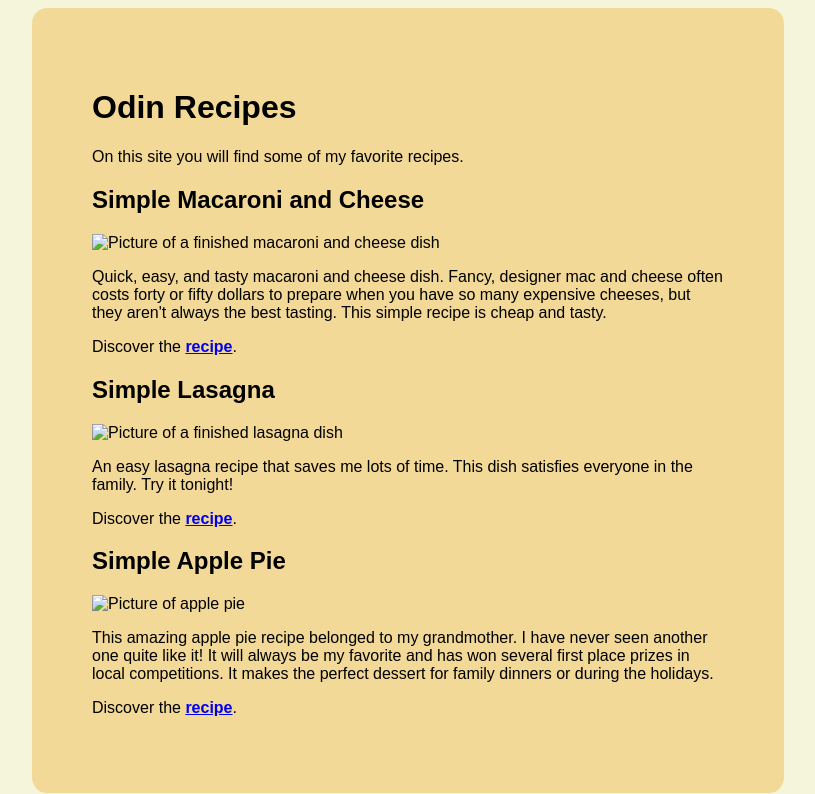
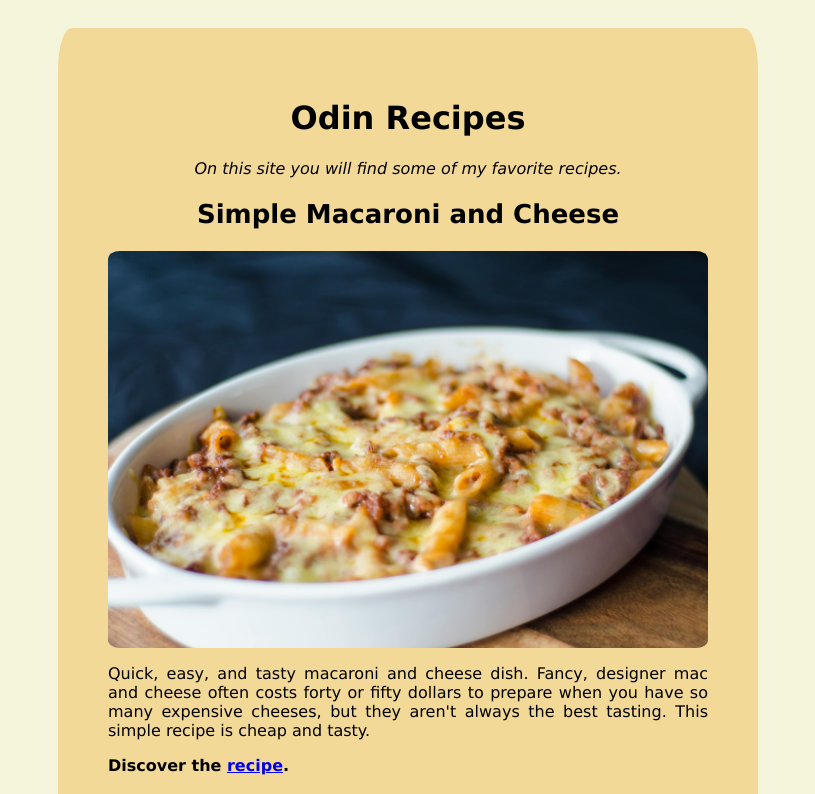
Before and after one commit to reikasar/odin-recipes, a plain HTML site: page index.html in a window 1280 px wide. Shown: the top 794 px of the page, without its empty margins (232-1047 px from the left). Drawn offline with Linux system fonts and the light colour scheme.

Commit message:
add better element positioning

```diff
--- a/css/style.css
+++ b/css/style.css
@@ -1,22 +1,50 @@
+* {
+  font-family: Verdana, Geneva, Tahoma, sans-serif;
+  font-size: 16px;
+  text-align: justify;
+}
+
 body {
   background-color: beige;
-  font: 16px Arial;
-  text-align: left;
+  padding: 20px;
 }
 
 .container {
-  width: 50%;
-  margin: 0 auto;
-  padding: 60px;
+  margin: auto;
+  width: 50vw;
+  max-width: 600px;
+  height: auto;
+  padding: 50px;
   background-color: rgb(243, 217, 152);
   border-radius: 2%;
 }
 
-#nav-li {
-  margin: 0;
-  list-style-type: none;
+h1 {
+  font-size: 32px;
+  text-align: center;
 }
 
-section {
-  width: 90%;
+
+h2 {
+  text-align: center;
+  font-size: 26px;
 }
+
+header p {
+  text-align: center;
+  font-style: italic;
+}
+
+img {
+  display: block;
+  margin: 0 auto;
+  width: 100%;
+  height: auto;
+  border-radius: 2%;
+}
+
+.recipe-link {
+  display: inline;
+  font-weight: bold;;
+
+}
--- a/index.html
+++ b/index.html
@@ -20,8 +20,6 @@
         <h2 id="mac-and-cheese-recipe-header">Simple Macaroni and Cheese</h2>
         <img
           src="img/mac-and-cheese.jpg"
-          width="90%"
-          height="auto"
           alt="Picture of a finished macaroni and cheese dish"
         />
         <p>
@@ -29,37 +27,39 @@
           fifty dollars to prepare when you have so many expensive cheeses, but they aren't always the best tasting.
           This simple recipe is cheap and tasty.
         </p>
-        <p>Discover the <a href="recipes/mac-and-cheese.html"><b>recipe</b></a>.</p>
+        <p class="recipe-link">
+          Discover the <a href="recipes/mac-and-cheese.html"><b>recipe</b></a>.
+        </p>
       </article>
 
       <article aria-labelledby="lasagna-recipe-header">
         <h2 id="lasagna-recipe-header">Simple Lasagna</h2>
         <img
           src="img/lasagna.jpeg"
-          width="90%"
-          height="auto"
           alt="Picture of a finished lasagna dish"
         />
         <p>
           An easy lasagna recipe that saves me lots of time. This dish satisfies everyone in the family. Try it tonight!
         </p>
-        <p>Discover the <a href="recipes/lasagna.html"><b>recipe</b></a>.</p>
+        <p class="recipe-link">
+          Discover the <a href="recipes/lasagna.html"><b>recipe</b></a>.
+        </p>
       </article>
 
       <article aria-labelledby="apple-pie-recipe-header">
         <h2 id="apple-pie-recipe-header">Simple Apple Pie</h2>
         <img
           src="img/apple-pie.jpg"
-          width="90%"
-          max-width="600px"
-          height="auto"
           alt="Picture of apple pie"
         />
         <p>
           This amazing apple pie recipe belonged to my grandmother. I have never seen another one quite like it! It will always be my favorite and has won several first place prizes in local competitions. It makes the perfect dessert for family dinners or during the holidays.
         </p>
-        <p>Discover the <a href="recipes/apple-pie.html"><b>recipe</b></a>.</p>
+        <p class="recipe-link">
+          Discover the <a href="recipes/apple-pie.html"><b>recipe</b></a>.
+        </p>
       </article>
+    </main>
   </div>
 </body>
 </html>
```
Also changed, not shown: recipes/apple-pie.html (+1 -5 lines), recipes/lasagna.html (+1 -5 lines), recipes/mac-and-cheese.html (+7 -11 lines), img/apple-pie.jpeg (added), img/apple-pie.jpg (added), img/lasagna.jpeg (added), img/mac-and-cheese.jpg (added).
